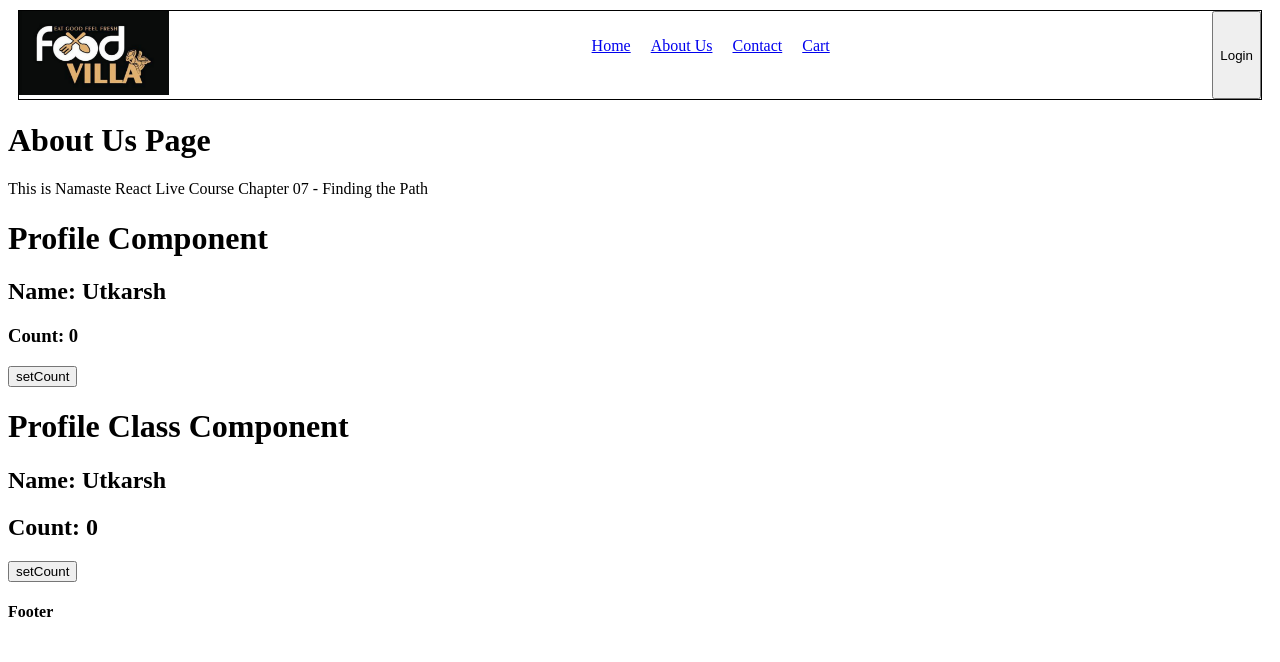
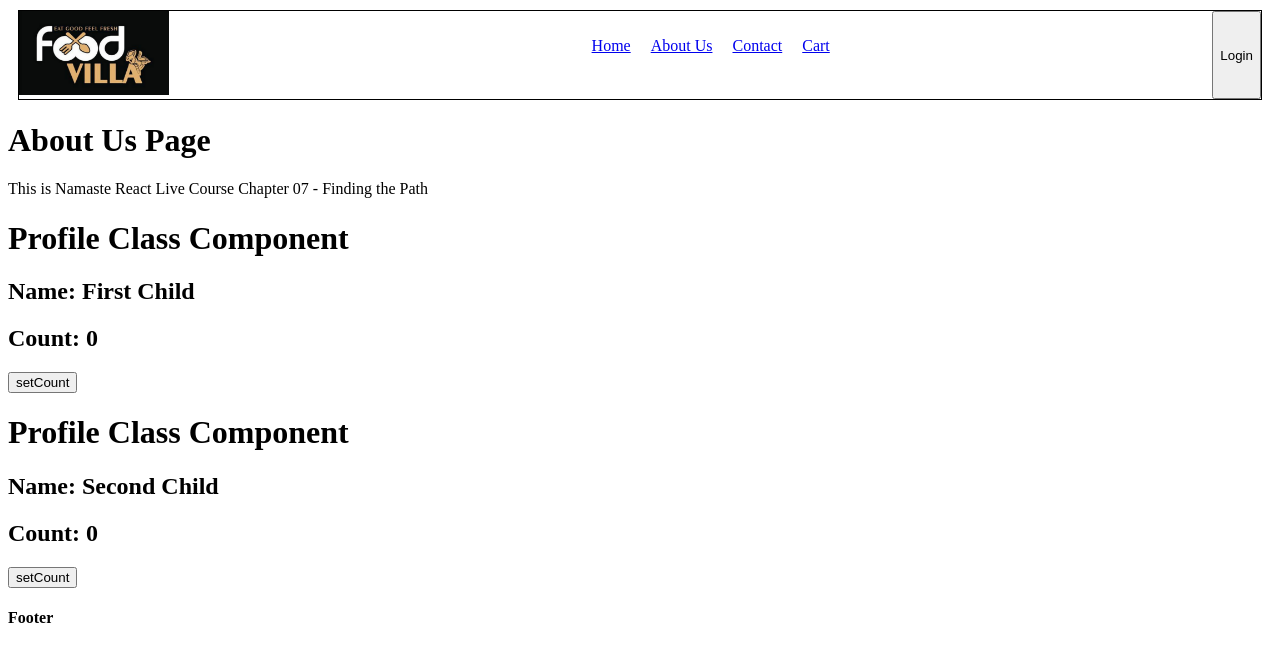
Before and after one commit to iamutk4/food-villa, a React (Vite) app: page /about in a window 1280 px wide. Shown: the top 662 px of the page. Built offline with nearby package versions, Linux system fonts and the light colour scheme.

Commit message:
Made About Class Component as Parent | Made Profile Class Component as Child

```diff
--- a/src/App.js
+++ b/src/App.js
@@ -9,7 +9,7 @@ import Error from "./components/Error";
 import Contact from "./components/Contact";
 import Cart from "./components/Cart";
 import RestaurantMenu from "./components/RestaurantMenu";
-import Profile from "./components/Profile";
+import Profile from "./components/ProfileClass";
 
 const AppLayout = () => {
     return (
--- a/src/components/About.js
+++ b/src/components/About.js
@@ -1,19 +1,44 @@
 import { Outlet } from "react-router-dom";
-import Profile from "./ProfileClass";
-import ProfileComponent from "./Profile";
+import ProfileCC from "./ProfileClass";
+import ProfileFC from "./Profile";
+import React from "react";
 
-const About = () => {
+// const About = () => {
+//     return (
+//         <div>
+//             <h1>About Us Page</h1>
+//             <p>
+//                 This is Namaste React Live Course Chapter 07 - Finding the Path
+//             </p>
+
+//             <ProfileFC name={"Utkarsh"}/>
+//             <ProfileCC name={"Utkarsh"}/>
+//         </div>
+//     );
+// };
+
+class About extends React.Component {
+    constructor(props) {
+        super(props);
+        console.log("Parent - constructor");
+    }
+    componentDidMount() {
+        console.log("Parent - componentDidMount");
+    }
+
+    render() {
+        console.log("Parent - render");
         return (
             <div>
                 <h1>About Us Page</h1>
                 <p>
                     This is Namaste React Live Course Chapter 07 - Finding the Path
                 </p>
-
-            <ProfileComponent name={"Utkarsh"}/>
-            <Profile name={"Utkarsh"}/>
+                <ProfileCC name={"First Child"}/>
+                <ProfileCC name={"Second Child"}/>
             </div>
         );
     };
+};
 
 export default About;
--- a/src/components/Profile.js
+++ b/src/components/Profile.js
@@ -4,7 +4,7 @@ const Profile = (props) => {
     const [count, setCount] = useState(0);
     return (
         <div>
-            <h1>Profile Component</h1>
+            <h1>Profile Functional Component</h1>
             <h2>Name: {props.name}</h2>
             <h3>Count: {count}</h3>
             <button onClick={() => setCount(1)}>setCount</button>
--- a/src/components/ProfileClass.js
+++ b/src/components/ProfileClass.js
@@ -6,10 +6,16 @@ class Profile extends React.Component {
         this.state = {
             count: 0,
         };
+        console.log(this.props.name + " - constructor");
+    };
+
+    componentDidMount() {
+        console.log(this.props.name + " - componentDidMount");
     }
 
     render() {
         const { count } = this.state;
+        console.log(this.props.name + " - render");
         return (
             <div>
                 <h1>Profile Class Component</h1>
```
Lines whose indentation alone changed are shown as unchanged.
